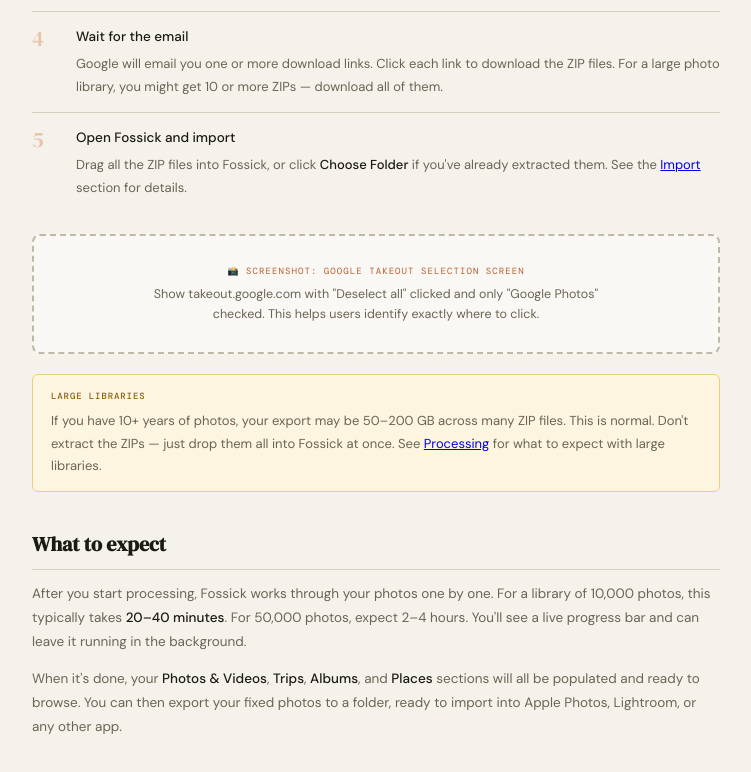
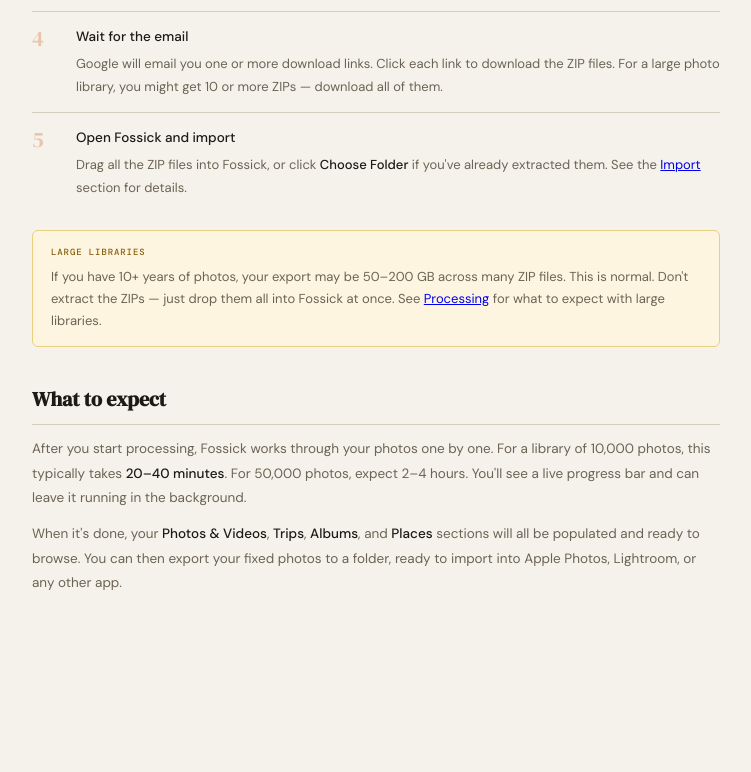
Before and after one commit to alexdruk/fissick, an Electron app: page src/renderer/help/getting-started.html in a window 1280 px wide. Shown: the part 1674-2446 px from the top of the page, without its empty margins (264-1015 px from the left). After the commit the page ends 2369 px from the top, so only its background shows below. Drawn offline with nearby package versions, Linux system fonts and the light colour scheme; a web font is replaced by a local one.

Commit message:
Auto-commit: update src/renderer/help/getting-started.html

```diff
--- a/src/renderer/help/getting-started.html
+++ b/src/renderer/help/getting-started.html
@@ -172,13 +172,6 @@ code{font-family:var(--mono);font-size:11.5px;background:var(--panel2);padding:1
   <div class="step"><div class="step-num">5</div><div class="step-body"><h4>Open Fossick and import</h4><p>Drag all the ZIP files into Fossick, or click <strong>Choose Folder</strong> if you've already extracted them. See the <a href="import.html">Import</a> section for details.</p></div></div>
 </div>
 
-
-<div class="screenshot">
-  <div class="screenshot-label">📸 Screenshot: Google Takeout selection screen</div>
-  <div class="screenshot-desc">Show takeout.google.com with "Deselect all" clicked and only "Google Photos" checked. This helps users identify exactly where to click.</div>
-  <!-- INSERT SCREENSHOT HERE: replace this div with <img src="images/google-takeout-selection-screen.png" alt="Google Takeout selection screen"> -->
-</div>
-
 <div class="box amber">
   <div class="box-label">Large libraries</div>
   <p>If you have 10+ years of photos, your export may be 50–200 GB across many ZIP files. This is normal. Don't extract the ZIPs — just drop them all into Fossick at once. See <a href="processing.html">Processing</a> for what to expect with large libraries.</p>
```
